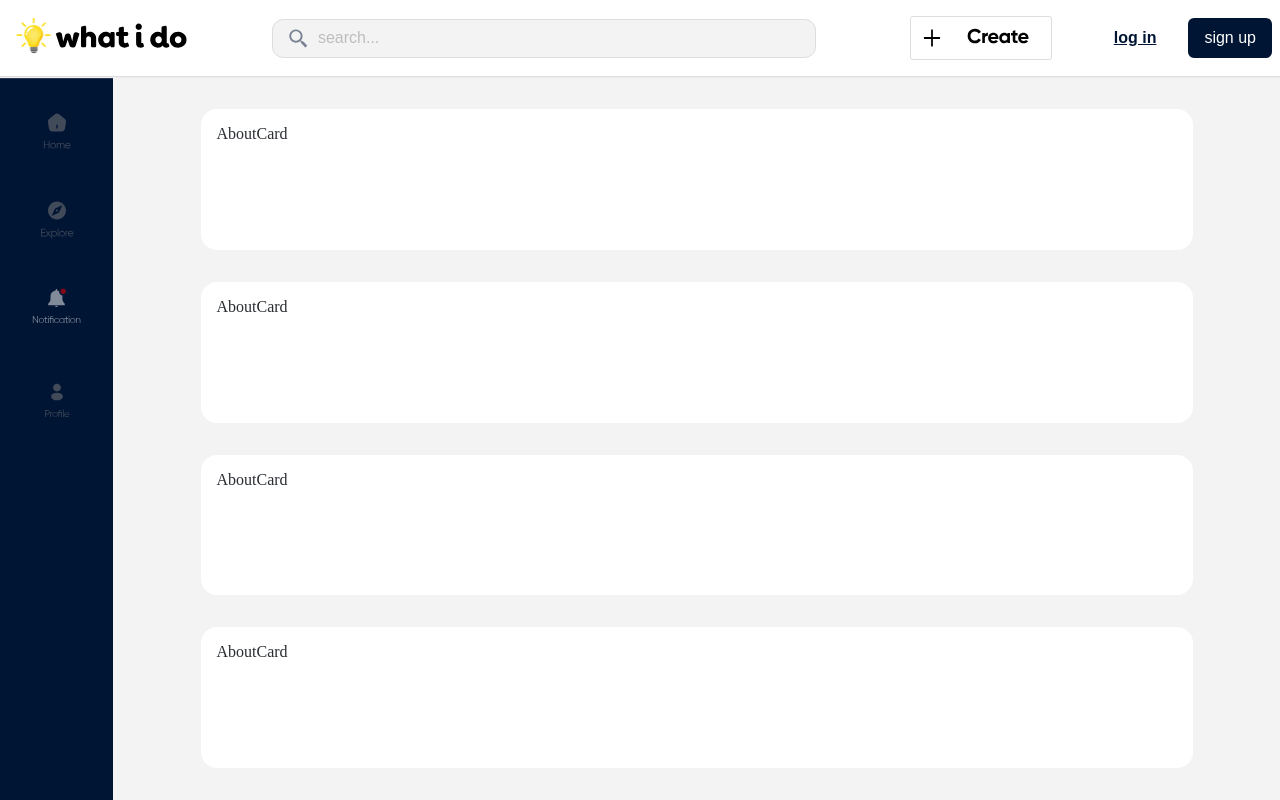
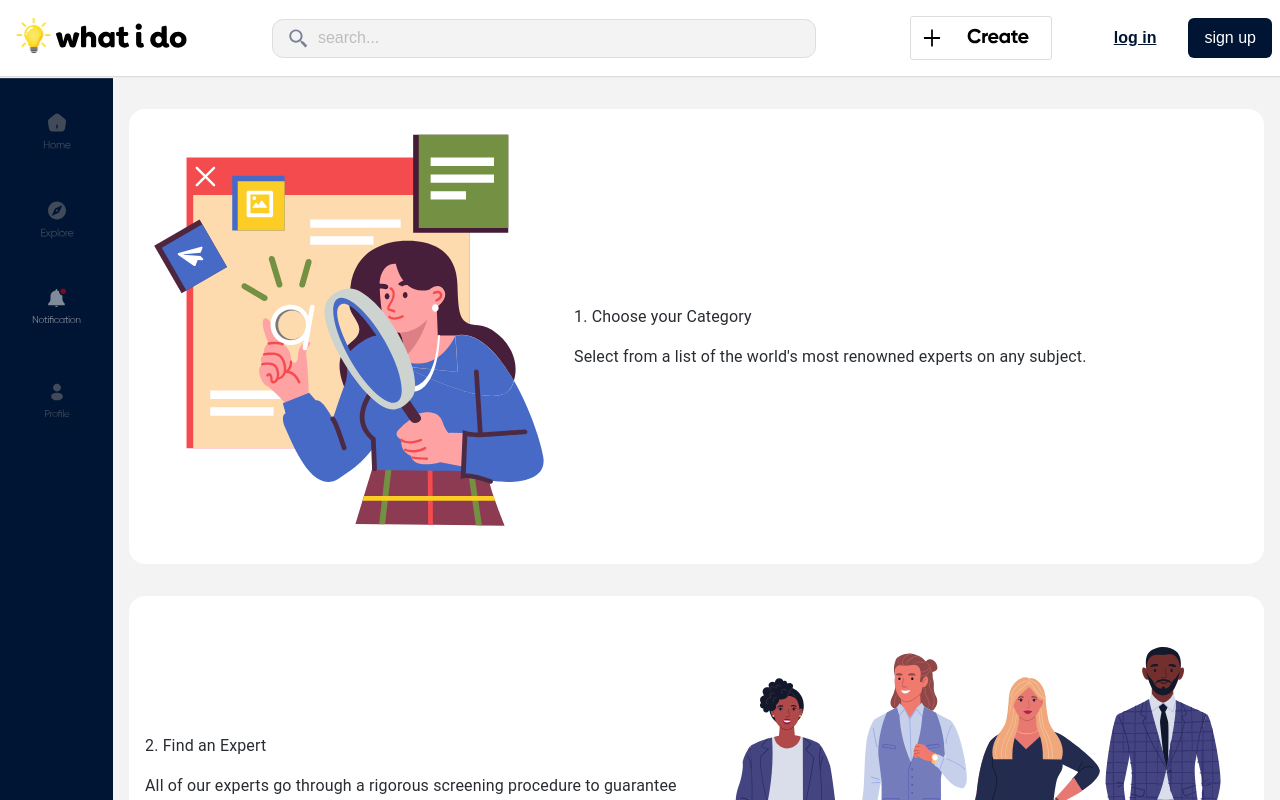
Before and after one commit to Ndirangug/whatido_frontend, a Next.js app: page /about in a window 1280 px wide. Built offline with nearby package versions, Linux system fonts and the light colour scheme.

Commit message:
develop: about page desktop

```diff
--- a/components/utils/cards/about/AboutCard.js
+++ b/components/utils/cards/about/AboutCard.js
@@ -1,8 +1,19 @@
 import React from 'react';
 import { AboutCardContainer } from '../../../../styles/about.styles';
+import { Text2XL, TextSm } from '../../typography/Typography';
 
-function AboutCard() {
-  return <AboutCardContainer>AboutCard</AboutCardContainer>;
+function AboutCard({ Svg, index, title, text }) {
+  return (
+    <AboutCardContainer row={index % 2 === 0}>
+      <div className="svg-container">
+        <Svg />
+      </div>
+      <div className="info-container">
+        <Text2XL>{title}</Text2XL>
+        <TextSm>{text}</TextSm>
+      </div>
+    </AboutCardContainer>
+  );
 }
 
 export default AboutCard;
--- a/pages/about.js
+++ b/pages/about.js
@@ -8,10 +8,38 @@ import { AboutPageContainer } from '../styles/about.styles';
 function About() {
   return (
     <AboutPageContainer>
-      <AboutCard Svg={ChooseCategorySVG} heading message index />
-      <AboutCard Svg={FindExpertSVG} heading message index />
-      <AboutCard Svg={ContactExpertSVG} heading message index />
-      <AboutCard Svg={RateExpertSVG} heading message index />
+      <AboutCard
+        Svg={ChooseCategorySVG}
+        title={'1. Choose your Category'}
+        text={
+          "Select from a list of the world's most renowned experts on any subject."
+        }
+        index={0}
+      />
+      <AboutCard
+        Svg={FindExpertSVG}
+        title={'2. Find an Expert'}
+        text={
+          'All of our experts go through a rigorous screening procedure to guarantee the safety of our members as well as that they are actually the best the globe has to offer. They range from top college professors to ordinary folks who have committed their lives to gaining expertise on a single subject. Simply select the educator that best meets your requirements and contact them to begin or arrange a video education session.'
+        }
+        index={1}
+      />
+      <AboutCard
+        Svg={ContactExpertSVG}
+        title={'3. Contact your expert'}
+        text={
+          "You may contact our educators and experts by using the many services given by Donnie's List. Text, call, or video chat with available experts right away."
+        }
+        index={2}
+      />
+      <AboutCard
+        Svg={RateExpertSVG}
+        title={'4. Rate your experience'}
+        text={
+          "Donnie's List strives to ensure that every encounter is of high quality. Your feedback is very valuable to us. Let us know how they accomplished by evaluating your instructor after your session."
+        }
+        index={3}
+      />
     </AboutPageContainer>
   );
 }
--- a/styles/about.styles.js
+++ b/styles/about.styles.js
@@ -2,7 +2,7 @@ import styled from 'styled-components';
 
 export const AboutPageContainer = styled.div`
   padding: 2rem 1rem;
-  max-width: 1024px;
+  max-width: 1180px;
   margin: 0 auto;
   width: 100%;
   display: grid;
@@ -12,7 +12,20 @@ export const AboutPageContainer = styled.div`
 export const AboutCardContainer = styled.div`
   background: white;
   border-radius: 1rem;
+  flex-direction: ${({ row }) => (row ? 'row' : 'row-reverse')};
   display: flex;
   padding: 1rem;
   gap: 1rem;
+
+  .svg-container {
+    flex: 0.5;
+  }
+
+  .info-container {
+    flex: 1;
+    display: flex;
+    flex-direction: column;
+    justify-content: center;
+    gap: 1rem;
+  }
 `;
```
